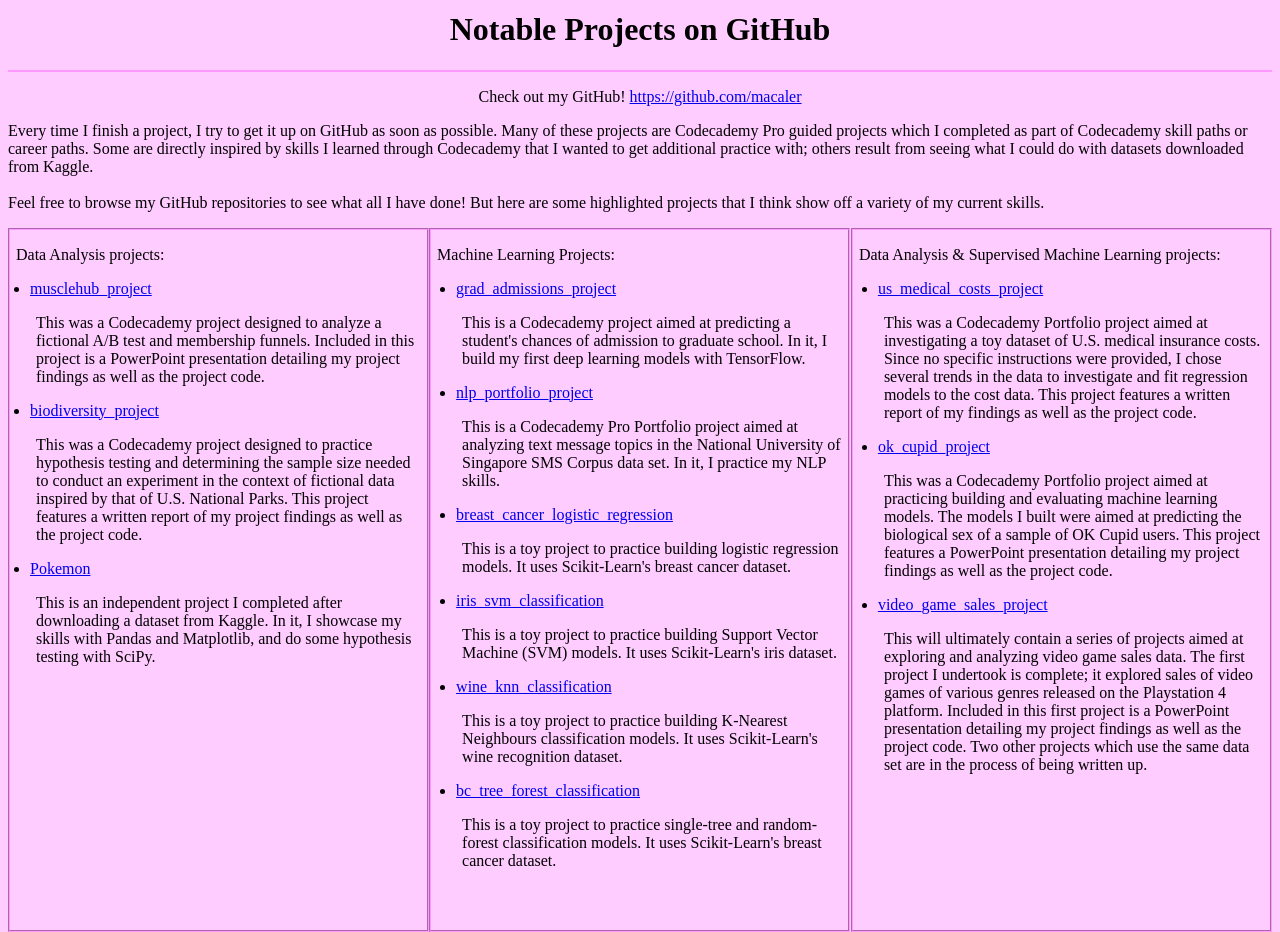
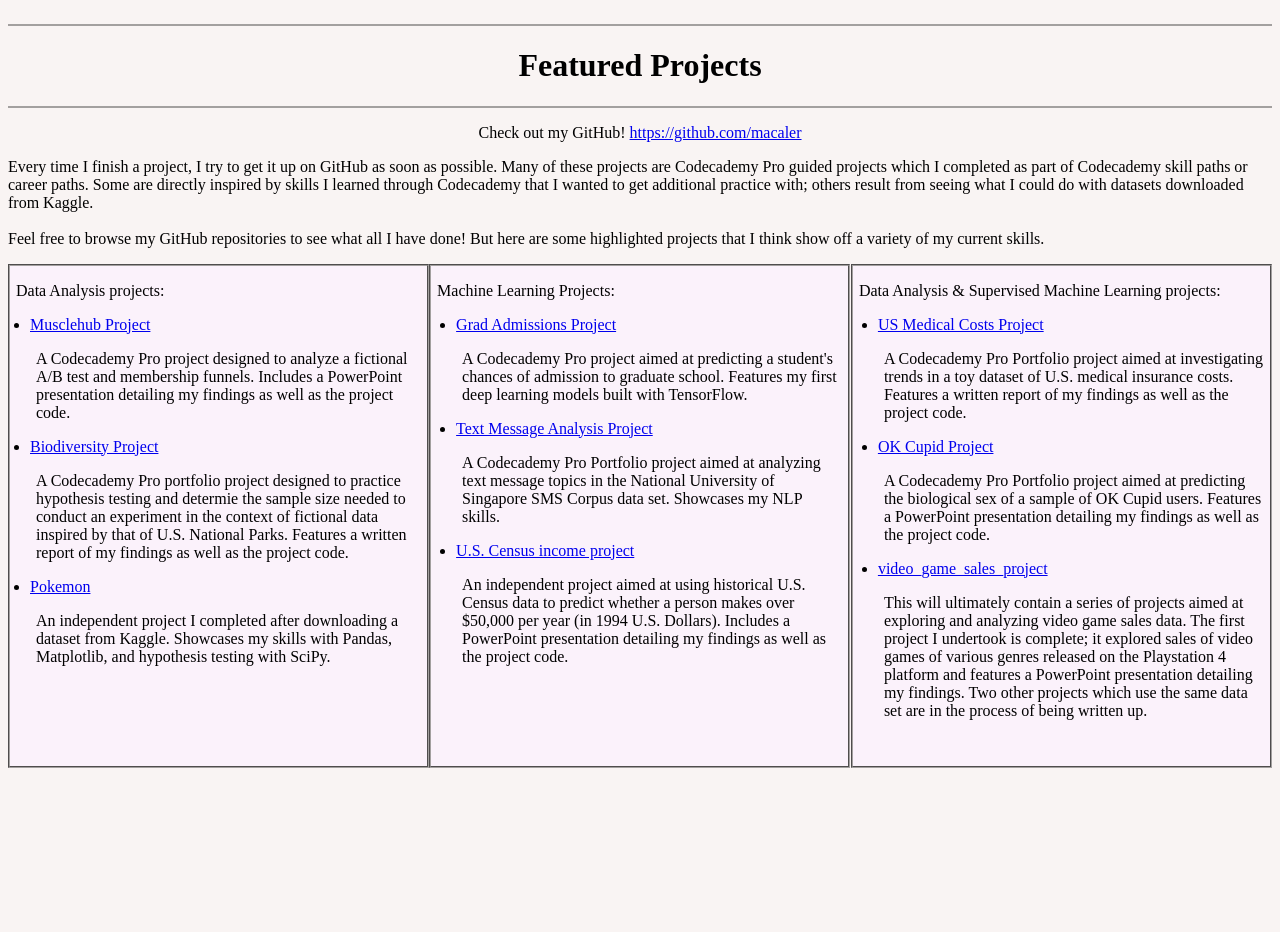
Before and after one commit to macaler/macaler.github.io, a plain HTML site: page index.html in a window 1280 px wide. Shown: the part 855-1787 px from the top of the page. After the commit the page ends 1623 px from the top, so only its background shows below. Drawn offline with Linux system fonts and the light colour scheme.

Commit message:
updated index.html

```diff
--- a/index.html
+++ b/index.html
@@ -10,47 +10,48 @@
             #leftbox {
                 border-style: groove;
                 border-width: 2px;
-                border-color: #ff99ff;
+                border-color: #A3A09F;
                 float:left;
-                background:#ffccff;
+                background:#FBF2FB;
                 width:33%;
-                height:700px;
+                height:500px;
             }
             #middlebox{
                 border-style: groove;
                 border-width: 2px;
-                border-color: #ff99ff;
+                border-color: #A3A09F;
                 float:left;
-                background:#ffccff;
+                background:#FBF2FB;
                 width:33%;
-                height:700px;
+                height:500px;
             }
             #rightbox{
                 border-style: groove;
                 border-width: 2px;
-                border-color: #ff99ff;
+                border-color: #A3A09F;
                 float:right;
-                background:#ffccff;
+                background:#FBF2FB;
                 width:33%;
-                height:700px;
+                height:500px;
             }
             p.padding {
              padding-left: 6px;
              padding-right: 6px;
             }
             p.c {
+              text-align:center;
               white-space: pre;
             }
         </style>
 
-   <body bgcolor="#ffccff">
+   <body bgcolor="#F9F4F3">
      <header>
-     <hr color = #ff99ff />
+     <hr color = #A3A09F />
      <h1 style="text-align:center;"> About Me </h1>
      </header>
-     <hr color = #ff99ff />
+     <hr color = #A3A09F />
      <p>
-     <img src="profile_pic.jpg" alt="Profile Picture" style="float:left;width:120px;height:170px;margin-right:25px;"">
+     <img src="profile_pic.jpg" alt="Profile Picture" style="float:left;width:120px;height:160px;margin-right:25px;"">
       Hello! My name is Michelle. (Pronouns: she/her/hers) I am a former physics instructor <br>
       who is looking to transition into data science and data analytics. When I am not delving <br>
       into data sets, I can be found cooking, knitting, or reading. I am also a lapsed runner <br>
@@ -61,9 +62,9 @@
      <p class = "c">
      </p>
    <article>
-   <hr color = #ff99ff />
+   <hr color = #A3A09F />
    <h1 style="text-align:center;"><span>My Skills</span></h1>
-   <hr color = #ff99ff />
+   <hr color = #A3A09F />
    <section>
    <p>
    I am committed to learning and practicing new skills. My coding languages include:
@@ -80,6 +81,8 @@
       <li>Scikit-Learn</li>
       <li>Re</li>
       <li>NLTK</li>
+      <li>TensorFlow with Keras </li>
+      <li>plot.ly</li>
      </ul>
      <br>
      <li>IDL (the Interactive Data Language) </li>
@@ -99,10 +102,10 @@
    </article>
 
    <header>
-   <hr color = #ff99ff />
-   <h1 style="text-align:center;"> <span> Notable Projects on GitHub</span></h1>
+   <hr color = #A3A09F />
+   <h1 style="text-align:center;"> <span> Featured Projects </span></h1>
    </header>
-   <hr color = #ff99ff />
+   <hr color = #A3A09F />
    <p style="text-align:center;">
    Check out  my GitHub! <a href="https://github.com/macaler">https://github.com/macaler</a> </p>
    <p>
@@ -116,12 +119,12 @@
    <article id = "leftbox">
    <p class="padding"> Data Analysis projects: </p>
    <ul style="PADDING-LEFT: 20px">
-   <li> <a href="https://github.com/macaler/musclehub_project">musclehub_project</a>  </li>
-   <p class="padding"> This was a Codecademy project designed to analyze a fictional A/B test and membership funnels. Included in this project is a PowerPoint presentation detailing my project findings as well as the project code.</p>
-   <li> <a href="https://github.com/macaler/biodiversity_project">biodiversity_project</a> </li>
-   <p class="padding">This was a Codecademy project designed to practice hypothesis testing and determining the sample size needed to conduct an experiment in the context of fictional data inspired by that of U.S. National Parks. This project features a written report of my project findings as well as the project code. </p>
+   <li> <a href="https://github.com/macaler/musclehub_project">Musclehub Project</a>  </li>
+   <p class="padding"> A Codecademy Pro project designed to analyze a fictional A/B test and membership funnels. Includes a PowerPoint presentation detailing my findings as well as the project code.</p>
+   <li> <a href="https://github.com/macaler/biodiversity_project">Biodiversity Project</a> </li>
+   <p class="padding"> A Codecademy Pro portfolio project designed to practice hypothesis testing and determie the sample size needed to conduct an experiment in the context of fictional data inspired by that of U.S. National Parks. Features a written report of my findings as well as the project code. </p>
    <li> <a href="https://github.com/macaler/Pokemon">Pokemon</a> </li>
-   <p class="padding">This is an independent project I completed after downloading a dataset from Kaggle. In it, I showcase my skills with Pandas and Matplotlib, and do some hypothesis testing with SciPy. </p>
+   <p class="padding">An independent project I completed after downloading a dataset from Kaggle. Showcases my skills with Pandas, Matplotlib, and hypothesis testing with SciPy. </p>
    <br>
    <br>
    </ul>
@@ -129,28 +132,23 @@
    <article id = "middlebox">
    <p class="padding"> Machine Learning Projects: </p>
    <ul style="PADDING-LEFT: 25px">
-   <li> <a href="https://github.com/macaler/grad_admissions_project">grad_admissions_project</a> </li>
-   <p class="padding"> This is a Codecademy project aimed at predicting a student's chances of admission to graduate school. In it, I build my first deep learning models with TensorFlow. </p>
-   <li> <a href="https://github.com/macaler/nlp_portfolio_project">nlp_portfolio_project</a> </li>
-   <p class="padding"> This is a Codecademy Pro Portfolio project aimed at analyzing text message topics in the National University of Singapore SMS Corpus data set. In it, I practice my NLP skills. </p>
-   <li> <a href="https://github.com/macaler/breast_cancer_logistic_regression">breast_cancer_logistic_regression</a> </li>
-   <p class="padding"> This is a toy project to practice building logistic regression models. It uses Scikit-Learn's breast cancer dataset. </p>
-   <li> <a href="https://github.com/macaler/iris_svm_classification">iris_svm_classification</a> </li>
-   <p class="padding"> This is a toy project to practice building Support Vector Machine (SVM) models. It uses Scikit-Learn's iris dataset. </p>
-   <li> <a href="https://github.com/macaler/wine_knn_classification">wine_knn_classification</a> </li>
-   <p class="padding"> This is a toy project to practice building K-Nearest Neighbours classification models. It uses Scikit-Learn's wine recognition dataset. </p>
-   <li> <a href="https://github.com/macaler/bc_tree_forest_classification">bc_tree_forest_classification</a> </li>     <p class="padding"> This is a toy project to practice single-tree and random-forest classification models. It uses Scikit-Learn's breast cancer dataset. </p>
+   <li> <a href="https://github.com/macaler/grad_admissions_project">Grad Admissions Project</a> </li>
+   <p class="padding"> A Codecademy Pro project aimed at predicting a student's chances of admission to graduate school. Features my first deep learning models built with TensorFlow. </p>
+   <li> <a href="https://github.com/macaler/nlp_portfolio_project">Text Message Analysis Project</a> </li>
+   <p class="padding"> A Codecademy Pro Portfolio project aimed at analyzing text message topics in the National University of Singapore SMS Corpus data set. Showcases my NLP skills. </p>
+   <li> <a href="https://github.com/macaler/census_income_project">U.S. Census income project</a> </li>
+   <p class="padding">An independent project aimed at using historical U.S. Census data to predict whether a person makes over $50,000 per year (in 1994 U.S. Dollars). Includes a PowerPoint presentation detailing my findings as well as the project code.</p>
    </ul>
    </article>
    <article id = "rightbox">
    <p class="padding"> Data Analysis & Supervised Machine Learning projects: </p>
    <ul style="PADDING-LEFT: 25px">
-   <li> <a href="https://github.com/macaler/us_medical_costs_project">us_medical_costs_project</a> </li>
-   <p class="padding"> This was a Codecademy Portfolio project aimed at investigating a toy dataset of U.S. medical insurance costs. Since no specific instructions were provided, I chose several trends in the data to investigate and fit regression models to the cost data. This project features a written report of my findings as well as the project code.</p>
-   <li> <a href="https://github.com/macaler/ok_cupid_project">ok_cupid_project</a> </li>
-   <p class="padding"> This was a Codecademy Portfolio project aimed at practicing building and evaluating machine learning models. The models I built were aimed at predicting the biological sex of a sample of OK Cupid users. This project features a PowerPoint presentation detailing my project findings as well as the project code.</p>
+   <li> <a href="https://github.com/macaler/us_medical_costs_project">US Medical Costs Project</a> </li>
+   <p class="padding"> A Codecademy Pro Portfolio project aimed at investigating trends in a toy dataset of U.S. medical insurance costs. Features a written report of my findings as well as the project code.</p>
+   <li> <a href="https://github.com/macaler/ok_cupid_project">OK Cupid Project</a> </li>
+   <p class="padding"> A Codecademy Pro Portfolio project aimed at predicting the biological sex of a sample of OK Cupid users. Features a PowerPoint presentation detailing my findings as well as the project code.</p>
    <li> <a href="https://github.com/macaler/video_game_sales">video_game_sales_project</a> </li>
-   <p class="padding"> This will ultimately contain a series of projects aimed at exploring and analyzing video game sales data. The first project I undertook is complete; it explored sales of video games of various genres released on the Playstation 4 platform. Included in this first project is a PowerPoint presentation detailing my project findings as well as the project code. Two other projects which use the same data set are in the process of being written up. </p>
+   <p class="padding"> This will ultimately contain a series of projects aimed at exploring and analyzing video game sales data. The first project I undertook is complete; it explored sales of video games of various genres released on the Playstation 4 platform and features a PowerPoint presentation detailing my findings. Two other projects which use the same data set are in the process of being written up. </p>
    </ul>
    </article>
 
```
